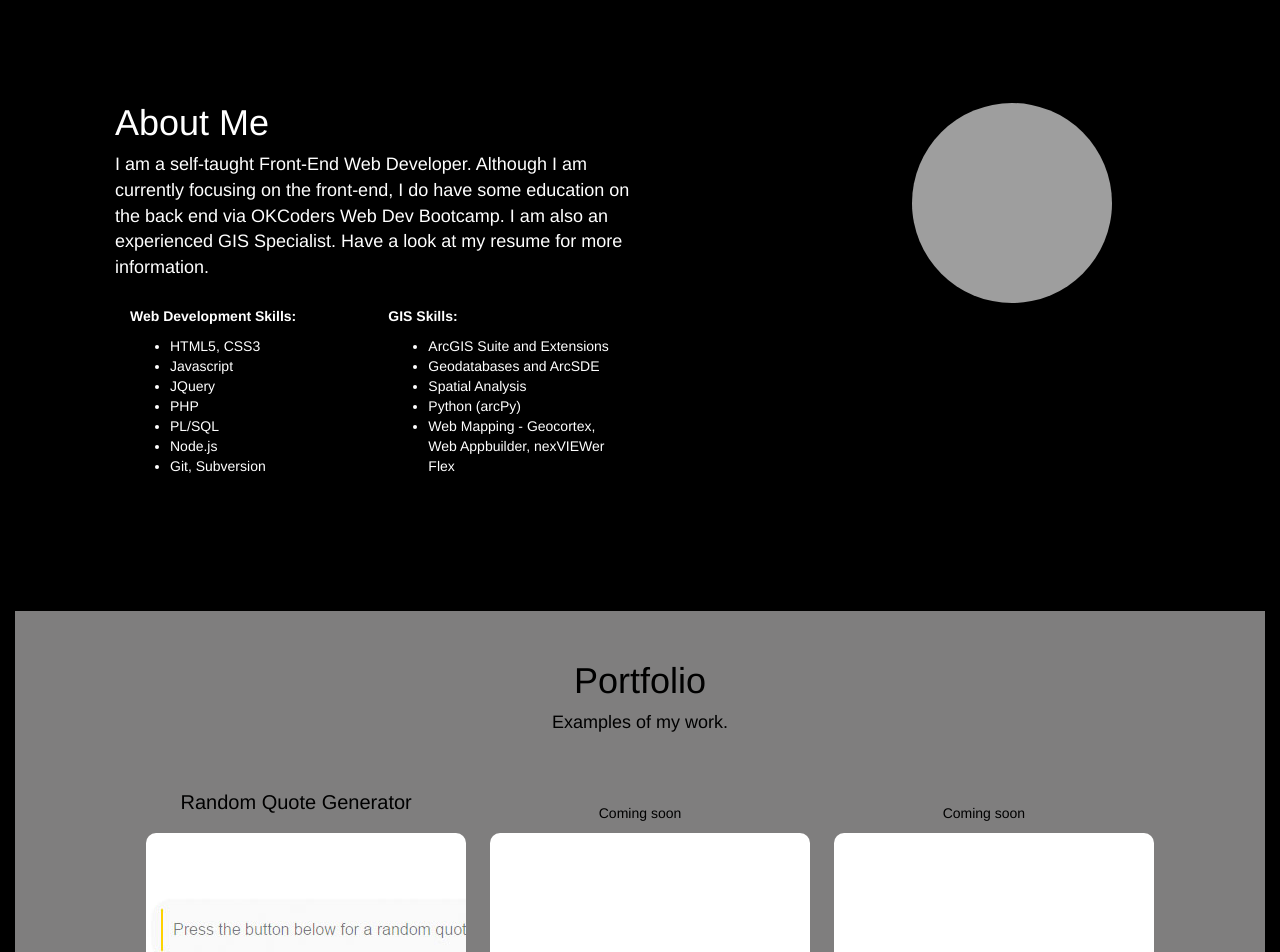
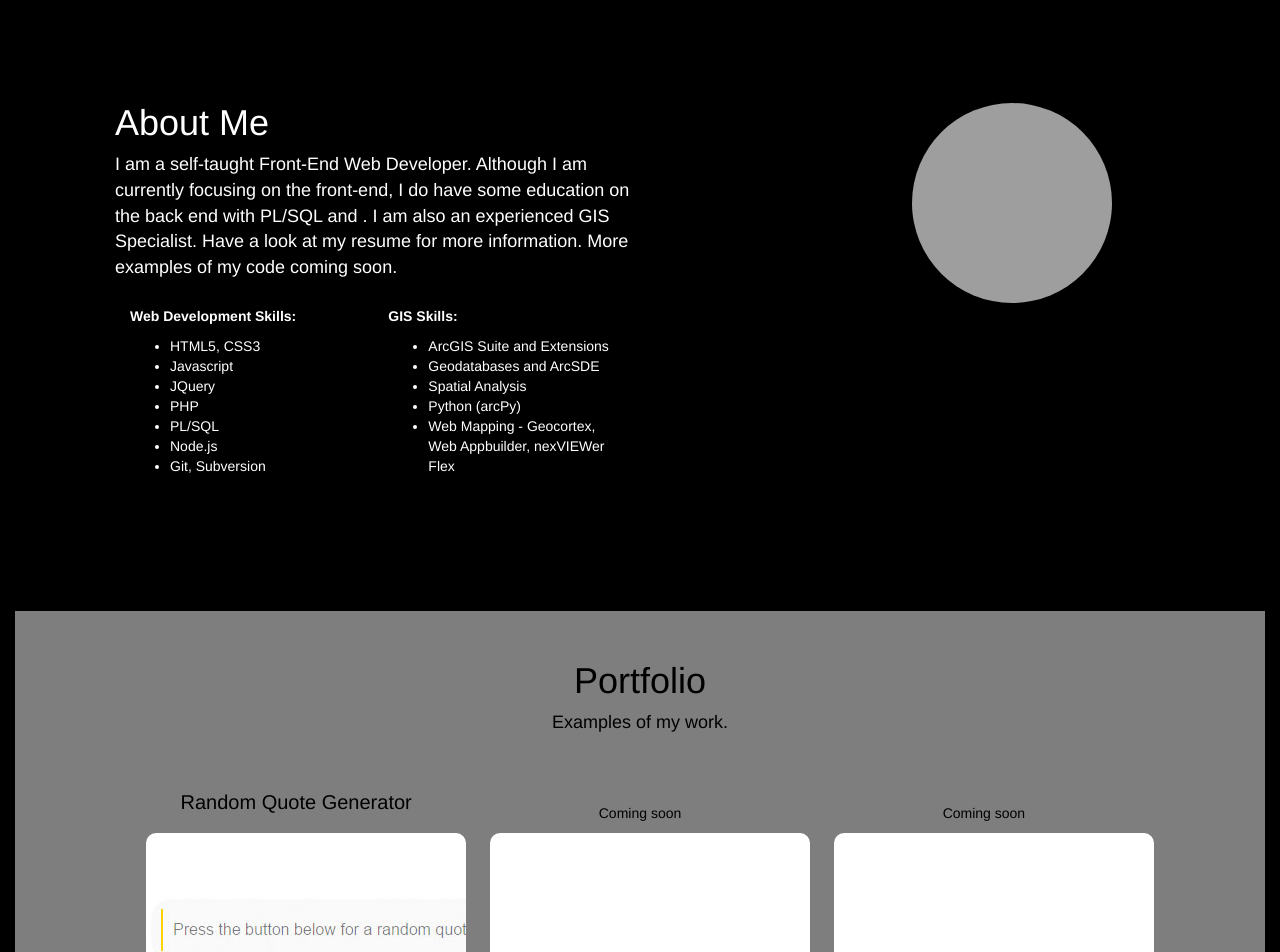
Before and after one commit to zachgis529/homepage, a plain HTML site: page index.html in a window 1280 px wide. Shown: the part 804-1756 px from the top of the page. Drawn offline with nearby package versions, Linux system fonts and the light colour scheme; grey boxes are pictures that could not be loaded.

Commit message:
About me changes

```diff
--- a/index.html
+++ b/index.html
@@ -92,8 +92,7 @@
               <div id="desc-box">
                 <div id="desc">
                   <h1>About Me</h1>
-                  <p>I am a self-taught Front-End Web Developer. Although I am currently focusing on the front-end, I do have some education on the back end via OKCoders Web Dev Bootcamp. I am also an experienced GIS Specialist. Have a look at my resume
-                    for more information.</p>
+                  <p>I am a self-taught Front-End Web Developer. Although I am currently focusing on the front-end, I do have some education on the back end with PL/SQL and . I am also an experienced GIS Specialist. Have a look at my resume for more information. More examples of my code coming soon.</p>
                   <div id="lists">
                     <div class="row">
                       <div class="col-md-6">
```
